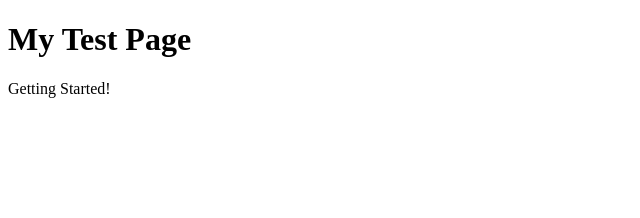
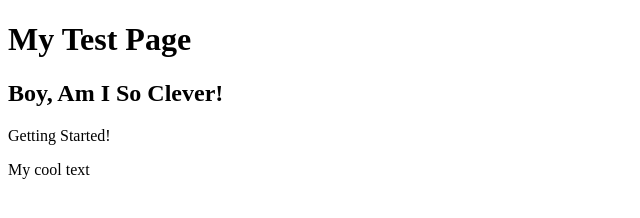
Before and after one commit to Ghostday/example-page, a plain HTML site: page index.html in a window 1280 px wide. Shown: the whole page, without its empty margins (0-640 px from the left). Drawn offline with Linux system fonts and the light colour scheme.

Commit message:
added some more text

```diff
--- a/index.html
+++ b/index.html
@@ -5,6 +5,8 @@
     </head>
     <body>
         <h1>My Test Page</h1>
+        <h2>Boy, Am I So Clever!</h2>
         <p>Getting Started!</p>
+        <p>My cool text</p>
     </body>
 </html>
```
